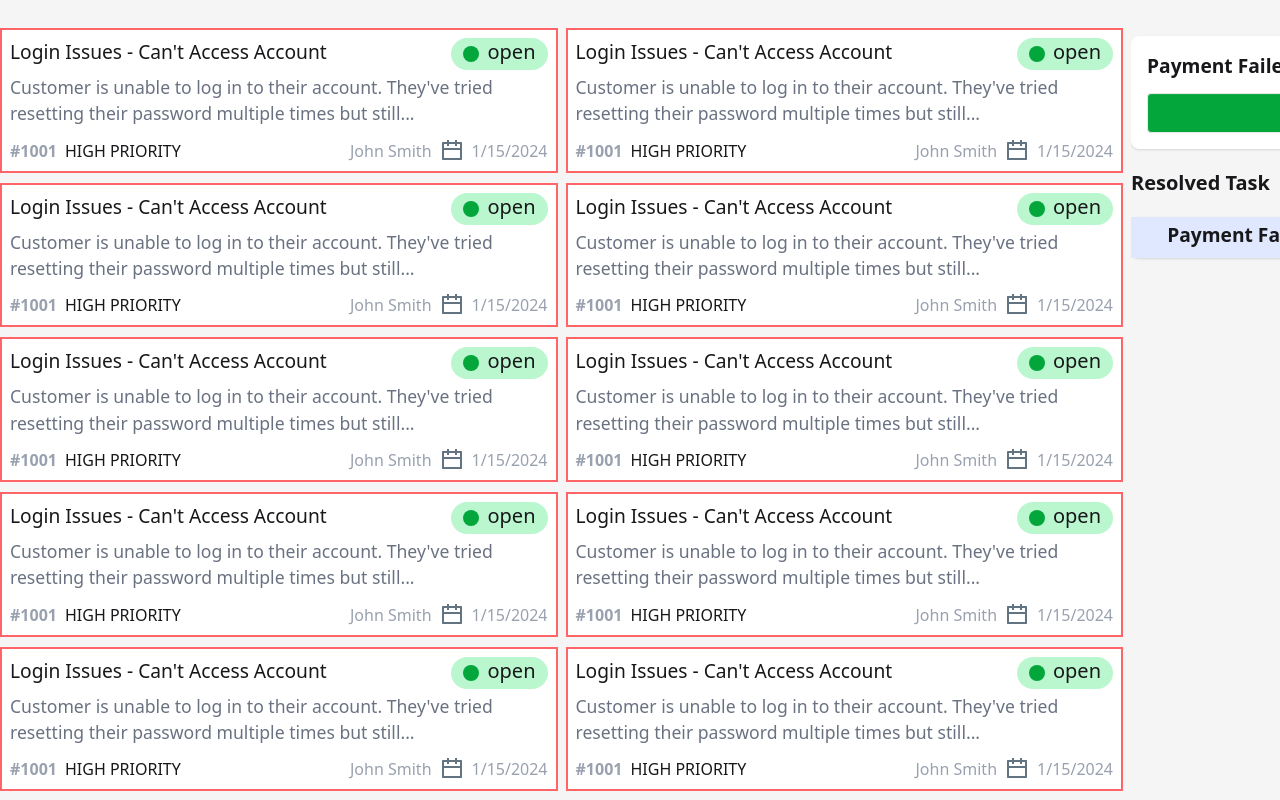
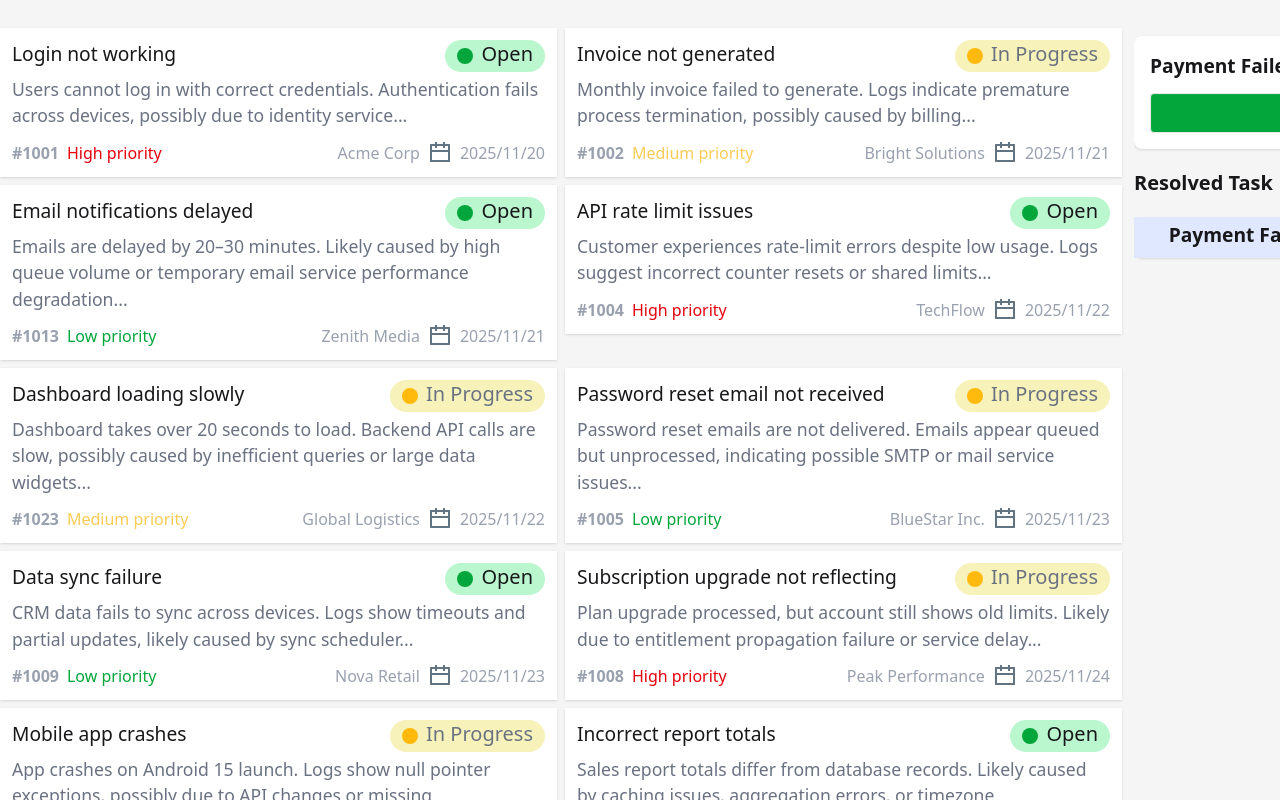
Before and after one commit to alaminbinilias/customer-Support, a React app: page / in a window 1280 px wide. Shown: the part 760-1560 px from the top of the page. Built offline with nearby package versions, Linux system fonts and the light colour scheme; the HTML template or start-up script is replaced by a standard one.

Commit message:
completedsign

```diff
--- a/public/customer.json
+++ b/public/customer.json
@@ -1,110 +1,110 @@
 [
   {
-    "id": "TCK-001",
+    "id": "1001",
     "title": "Login not working",
-    "description": "User reports being unable to log in using correct credentials.",
+    "description": "Users cannot log in with correct credentials. Authentication fails across devices, possibly due to identity service...",
     "customer": "Acme Corp",
-    "priority": "High",
+    "priority": "High priority",
     "status": "Open",
-    "createdAt": "2025-11-20"
+    "createdAt": "2025/11/20"
   },
   {
-    "id": "TCK-002",
+    "id": "1002",
     "title": "Invoice not generated",
-    "description": "Monthly invoice failed to generate for customer.",
+    "description": "Monthly invoice failed to generate. Logs indicate premature process termination, possibly caused by billing...",
     "customer": "Bright Solutions",
-    "priority": "Medium",
+    "priority": "Medium priority",
     "status": "In Progress",
-    "createdAt": "2025-11-21"
+    "createdAt": "2025/11/21"
   },
   {
-    "id": "TCK-003",
+    "id": "1013",
     "title": "Email notifications delayed",
-    "description": "Notifications take up to 30 minutes to send.",
+    "description": "Emails are delayed by 20–30 minutes. Likely caused by high queue volume or temporary email service performance degradation...",
     "customer": "Zenith Media",
-    "priority": "Low",
+    "priority": "Low priority",
     "status": "Open",
-    "createdAt": "2025-11-21"
+    "createdAt": "2025/11/21"
   },
   {
-    "id": "TCK-004",
+    "id": "1004",
     "title": "API rate limit issues",
-    "description": "Client receiving rate limit errors below threshold.",
+    "description": "Customer experiences rate-limit errors despite low usage. Logs suggest incorrect counter resets or shared limits...",
     "customer": "TechFlow",
-    "priority": "High",
+    "priority": "High priority",
     "status": "Open",
-    "createdAt": "2025-11-22"
+    "createdAt": "2025/11/22"
   },
   {
-    "id": "TCK-005",
+    "id": "1023",
     "title": "Dashboard loading slowly",
-    "description": "Dashboard takes over 20 seconds to load after login.",
+    "description": "Dashboard takes over 20 seconds to load. Backend API calls are slow, possibly caused by inefficient queries or large data widgets...",
     "customer": "Global Logistics",
-    "priority": "Medium",
+    "priority": "Medium priority",
     "status": "In Progress",
-    "createdAt": "2025-11-22"
+    "createdAt": "2025/11/22"
   },
   {
-    "id": "TCK-006",
+    "id": "1005",
     "title": "Password reset email not received",
-    "description": "Customer unable to receive password reset instructions.",
+    "description": "Password reset emails are not delivered. Emails appear queued but unprocessed, indicating possible SMTP or mail service issues...",
     "customer": "BlueStar Inc.",
-    "priority": "Low",
-    "status": "Resolved",
-    "createdAt": "2025-11-23"
+    "priority": "Low priority",
+    "status": "In Progress",
+    "createdAt": "2025/11/23"
   },
   {
-    "id": "TCK-007",
+    "id": "1009",
     "title": "Data sync failure",
-    "description": "CRM data not syncing across devices.",
+    "description": "CRM data fails to sync across devices. Logs show timeouts and partial updates, likely caused by sync scheduler...",
     "customer": "Nova Retail",
-    "priority": "Critical",
+    "priority": "Low priority",
     "status": "Open",
-    "createdAt": "2025-11-23"
+    "createdAt": "2025/11/23"
   },
   {
-    "id": "TCK-008",
+    "id": "1008",
     "title": "Subscription upgrade not reflecting",
-    "description": "Customer upgraded plan but still sees old limits.",
+    "description": "Plan upgrade processed, but account still shows old limits. Likely due to entitlement propagation failure or service delay...",
     "customer": "Peak Performance",
-    "priority": "High",
+    "priority": "High priority",
     "status": "In Progress",
-    "createdAt": "2025-11-24"
+    "createdAt": "2025/11/24"
   },
   {
-    "id": "TCK-009",
+    "id": "1006",
     "title": "Mobile app crashes",
-    "description": "App crashes on launch for Android version 15.",
+    "description": "App crashes on Android 15 launch. Logs show null pointer exceptions, possibly due to API changes or missing permissions...",
     "customer": "CityFit",
-    "priority": "Critical",
-    "status": "Open",
-    "createdAt": "2025-11-24"
+    "priority": "High priority",
+    "status": "In Progress",
+    "createdAt": "2025/11/24"
   },
   {
-    "id": "TCK-010",
+    "id": "1010",
     "title": "Incorrect report totals",
-    "description": "Sales report shows inconsistent totals compared to database.",
+    "description": "Sales report totals differ from database records. Likely caused by caching issues, aggregation errors, or timezone discrepancies...",
     "customer": "Alpha Trading",
-    "priority": "High",
-    "status": "Investigating",
-    "createdAt": "2025-11-25"
+    "priority": "High priority",
+    "status": "Open",
+    "createdAt": "2025/11/25"
   },
   {
-    "id": "TCK-011",
+    "id": "1011",
     "title": "Two-factor authentication failing",
-    "description": "Customer is not receiving 2FA codes.",
+    "description": "2FA codes not sent via SMS or email. Logs show no outgoing messages, suggesting MFA service malfunction or disabled triggers...",
     "customer": "SecureNet",
-    "priority": "Medium",
+    "priority": "Medium priority",
     "status": "Open",
-    "createdAt": "2025-11-25"
+    "createdAt": "2025/11/25"
   },
   {
-    "id": "TCK-012",
+    "id": "1013",
     "title": "UI layout broken on Safari",
-    "description": "Page elements overlap on Safari 18.",
+    "description": "Safari 18 shows overlapping UI elements. Likely caused by browser-specific CSS rendering differences requiring layout adjustments...",
     "customer": "Orbit Finance",
-    "priority": "Low",
-    "status": "Resolved",
-    "createdAt": "2025-11-26"
+    "priority": "Low priority",
+    "status": "Open",
+    "createdAt": "2025/11/26"
   }
 ]
--- a/src/App.jsx
+++ b/src/App.jsx
@@ -14,7 +14,7 @@ const CustomerPromise= async()=>{
 //console.log(CustomerPromise());
 
 const CustomerDetails=CustomerPromise();
-// console.log(CustomerDetails);
+//console.log(CustomerDetails);
 
 
 function App() {
--- a/src/Components/Card/Card.jsx
+++ b/src/Components/Card/Card.jsx
@@ -1,43 +1,44 @@
 import React from 'react';
 import calander from '../../assets/ri_calendar-line.png'
-const Card = () => {
+const Card = ({Customer}) => {
+    console.log(Customer);
     return (
         <div>
-            <div className='bg-white border-2 border-red-400 p-2'>
+            <div className='bg-white shadow-sm p-3'>
                 <div className='flex gap-3 justify-between'>
                     <div>
-                        <p className='font-medium text-[1.2rem]'>Login Issues - Can't Access Account</p>
+                        <p className='font-medium text-[1.2rem]'>{Customer.title}</p>
                     </div>
                     <div>
-                        <div className='flex items-center gap-2 bg-[#baf7cf] px-3 py-1 rounded-2xl'>
-                            <div className='bg-[#02a63b] h-4 w-4 rounded-4xl flex items-center'>
+                        <div className={`flex items-center gap-2 ${Customer.status==="Open"?'bg-[#baf7cf]' :'bg-[#f7f2ba]'} ${Customer.status==='In Progress'&&"text-gray-500"} px-3 py-1 rounded-2xl`}>
+                            <div className={`${Customer.status==="Open"? 'bg-[#02a63b]':'bg-[#ffba0d]'} h-4 w-4 rounded-4xl flex items-center`}>
                             </div>
                             <div className='flex items-center'>
-                                <p className='text-xl -mt-1'>open</p>
+                                <p className='text-xl -mt-1'>{Customer.status}</p>
                             </div>
                         </div>
                     </div>
                 </div>
 
                 <div className='mt-1 text-gray-500'>
-                    <p className='text-[1.1rem]'>Customer is unable to log in to their account. They've tried resetting their password multiple times but still...</p>
+                    <p className='text-[1.1rem]'>{Customer.description}</p>
                 </div>
                 <div className='flex justify-between mt-3'>
                     <div className=' flex '>
                         <div>
-                            <p className='text-gray-400 mr-2 font-semibold'>#1001</p>
+                            <p className='text-gray-400 mr-2 font-semibold'>#{Customer.id}</p>
                         </div>
                         <div>
-                            <p>HIGH PRIORITY</p>
+                            <p className={`${Customer.priority==="Low priority"&& "text-[#02a63b]"} ${Customer.priority==="High priority"&& "text-red-600"} ${Customer.priority==="Medium priority"&& "text-[#facb55]"} font-medium`}>{Customer.priority}</p>
                         </div>
                     </div>
                     <div className='flex'>
                         <div className='mr-2'>
-                            <p className='text-gray-400'>John Smith</p>
+                            <p className='text-gray-400'>{Customer.customer}</p>
                         </div>
                         <div className='flex'>
                             <img src={calander} alt="" />
-                            <p className='ml-2 text-gray-400'>1/15/2024</p>
+                            <p className='ml-2 text-gray-400'>{Customer.createdAt}</p>
                         </div>
                     </div>
                 </div>
--- a/src/Components/Support/Support.jsx
+++ b/src/Components/Support/Support.jsx
@@ -7,10 +7,10 @@ const Support = ({ CustomerDetails }) => {
         <div className='w-full grid grid-cols-1 md:w-[1500px] mx-auto mt-20 mb-10 root'>
             {/* <p className='font-semibold text-2xl mb-4'>Customer Tickets</p> */}
             {/* <Card></Card> */}
-            <div className='grid md:grid-cols-12 gap-2'>
+            <div className='grid md:grid-cols-12 gap-3'>
                 <div className='grid grid-cols-1 md:grid-cols-2 col-span-9 gap-2'>
                     {
-                        AllCustomers.map(Customer => <Card></Card>)
+                        AllCustomers.map(Customer => <Card Customer={Customer}></Card>)
                     }
                 </div>
                 <div className='hidden md:block h-230 overflow-hidden overflow-y-auto col-span-3'>
```
